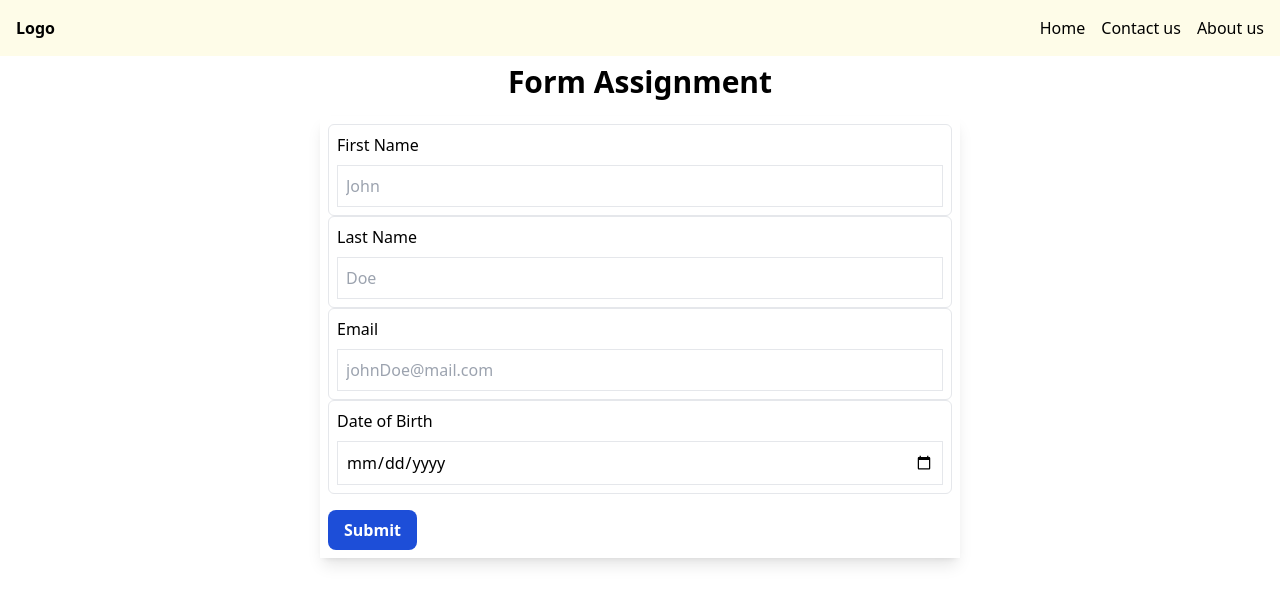
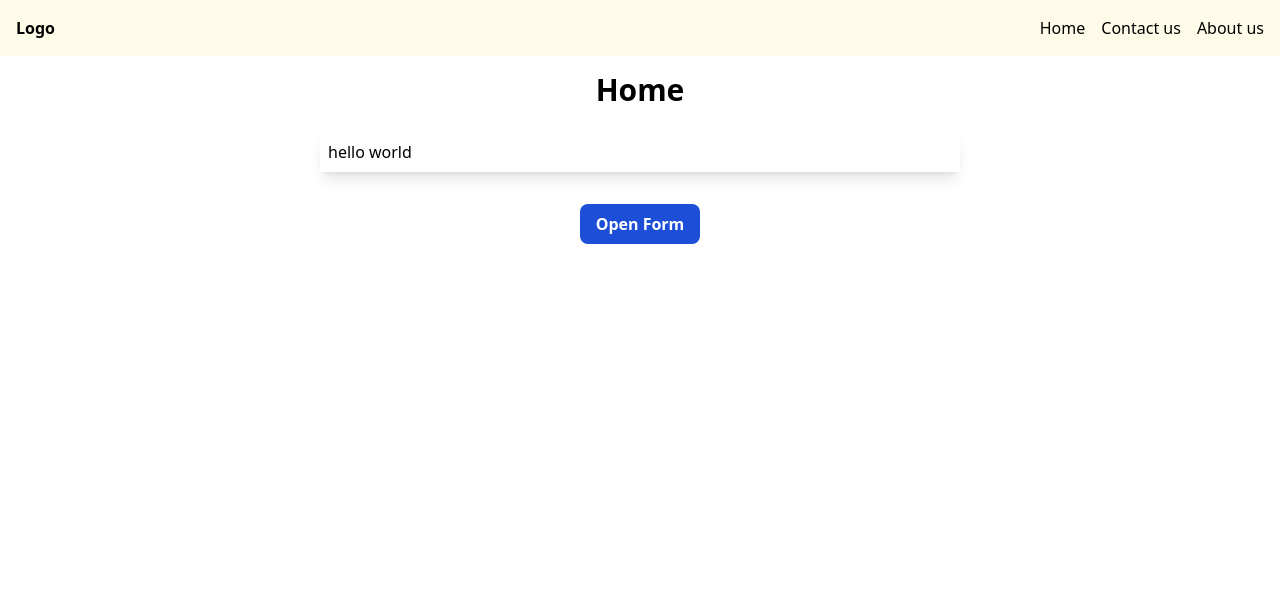
Before and after one commit to harpalll/ohc-react, a React (Create React App) app: page / in a window 1280 px wide. Shown: the top 604 px of the page. Built offline with nearby package versions, Linux system fonts and the light colour scheme.

Commit message:
L2: states

```diff
--- a/src/App.tsx
+++ b/src/App.tsx
@@ -1,12 +1,54 @@
-import { Form } from "./components";
+import { useState } from "react";
+import { Form, Home } from "./components";
 import Layout from "./Layout";
 
+const views = {
+  HOME: "HOME",
+  FORM: "FORM",
+} as const;
+
+type View = (typeof views)[keyof typeof views];
+
 function App() {
+  const [view, setView] = useState<View>(views.HOME);
+
+  const renderView = () => {
+    switch (view) {
+      case views.HOME:
+        return (
+          <>
+            <Home />
+            <button
+              className="bg-blue-700 text-white px-4 py-2 rounded-lg mt-4 text-center font-bold"
+              onClick={() => setView(views.FORM)}
+            >
+              Open Form
+            </button>
+          </>
+        );
+
+      case views.FORM:
+        return (
+          <>
+            <Form />
+            <button
+              onClick={() => setView(views.HOME)}
+              className="bg-blue-700 text-white px-4 py-2 rounded-lg mt-4 text-center font-bold"
+            >
+              Close Form
+            </button>
+          </>
+        );
+
+      default:
+        <div>Hello world</div>;
+    }
+  };
+
   return (
     <Layout>
       <main className="flex items-center justify-center p-2 flex-col gap-4">
-        <h1 className="text-3xl font-bold">Form Assignment</h1>
-        <Form />
+        {renderView()}
       </main>
     </Layout>
   );
--- a/src/components/Form.tsx
+++ b/src/components/Form.tsx
@@ -48,6 +48,7 @@ const elements: FormElement[] = [
 export const Form = () => {
   return (
     <>
+      <h1 className="text-3xl font-bold">Form Assignment</h1>
       <div className="bg-white w-[80vh] shadow-lg">
         <form className="p-2">
           {elements.map((element) => (
--- /dev/null
+++ b/src/components/Home.tsx
@@ -0,0 +1,10 @@
+export const Home = () => {
+  return (
+    <>
+      <h1 className="text-3xl font-bold p-2">Home</h1>
+      <div className="bg-white w-[80vh] shadow-lg p-2">
+        <p>hello world</p>
+      </div>
+    </>
+  );
+};
--- a/src/components/index.ts
+++ b/src/components/index.ts
@@ -1,3 +1,4 @@
 import { Form } from "./Form";
+import { Home } from "./Home";
 
-export { Form };
+export { Form, Home };
```
